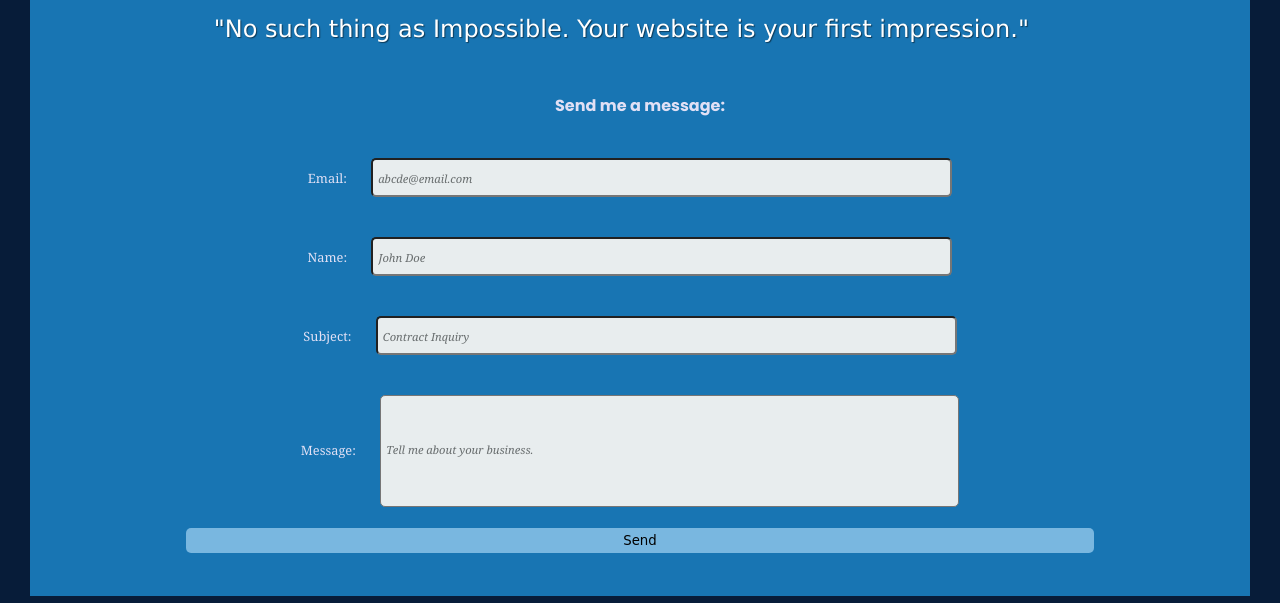
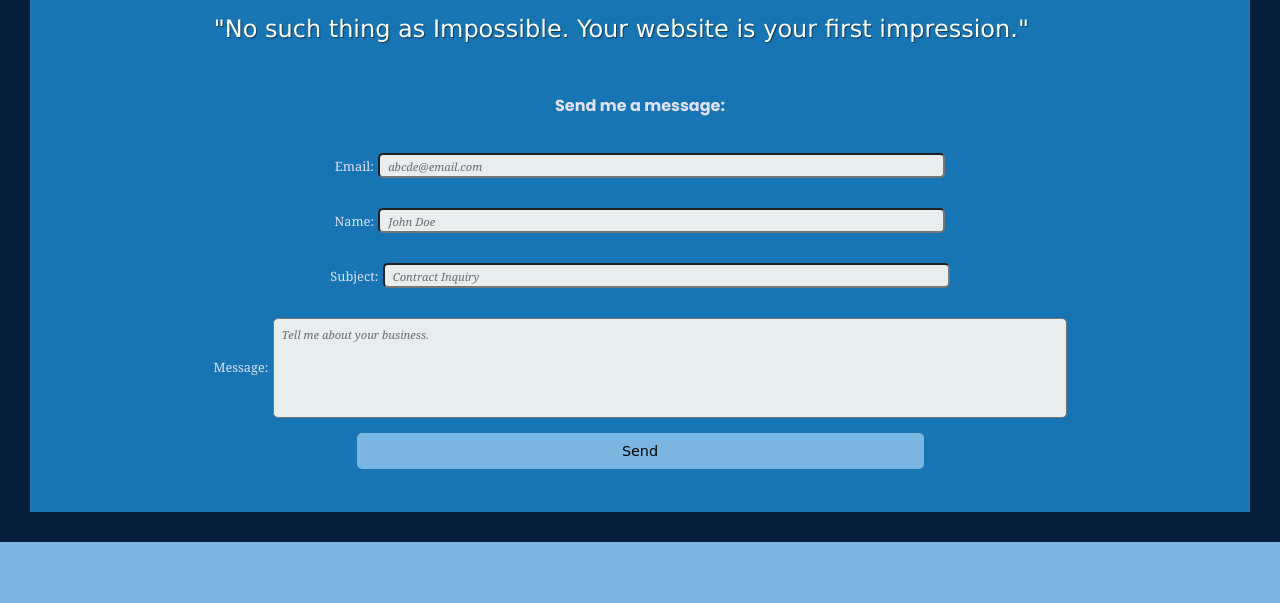
Before and after one commit to tayonaira/portfolio, a plain HTML site: page index.html in a window 1280 px wide. Shown: the part 2960-3563 px from the top of the page. Drawn offline with Linux system fonts and the light colour scheme; a web font is replaced by a local one.

Commit message:
Revise form styles for improved layout and usability
Enhanced form styles for better user experience and responsiveness across devices.

```diff
--- a/form.css
+++ b/form.css
@@ -1,77 +1,139 @@
- #contact-me {
+/* CONTACT SECTION */
+#contact-me {
     display: block;
     align-items: center;
     justify-content: center;
     font-size: 1rem;
-    margin: 30px;
-    padding: 20px;
+    margin: 20px;
+    padding: 15px;
     border: solid #1875b3;
     background-color: #1875b3;
- }
+}
+
+/* FORM CONTAINER */
 .form-container {
     display: block;
     flex-direction: column;
     justify-content: center;
-    margin: 20px;
+    margin: 15px;
+    max-width: 100%;
 }
-.textarea.msg {
-    display: inline-block;
-}
- #textarea {
-    min-height: 100px;
-    max-height: 700px;
-    resize: none; /* prevent manual sizing */
-    overflow-y: hidden;
-    width: 70%;
-    vertical-align: middle;
-}
-textarea::placeholder, input::placeholder {
-    font-style: italic;
-    color: #686d6e;
-    font-size: 0.7rem;
-    font-family: Georgia, 'Times New Roman', Times, serif;
-}
-.label-input {
-    display: inline-block;
-    font-family: Georgia, 'Times New Roman', Times, serif;
-    font-size: 0.8rem;
 
-}
+/* LABELS */
+.label-input,
 .label-message {
     display: inline-block;
     font-family: Georgia, 'Times New Roman', Times, serif;
     font-size: 0.8rem;
 }
 
-#email, #subject, #name, #textarea {
+/* INPUT FIELDS & TEXTAREA */
+#email,
+#subject,
+#name,
+#textarea {
     display: inline-block;
     font-family: Georgia, 'Times New Roman', Times, serif;
-    width: 50%;
+    width: 100%;
+    max-width: 100%;
     height: 25px;
-    margin: 20px;
-    padding: 5px;
+    margin: 15px 0;
+    padding: 8px;
     font-size: 0.8rem;
-    align-content: center;
-    justify-content: center;
     border-radius: 5px;
     background: #e8edee;
     color: #000;
+    box-sizing: border-box;
 }
-.submit{
+
+#textarea {
+    min-height: 100px;
+    max-height: 700px;
+    resize: none; /* prevent manual sizing */
+    overflow-y: hidden;
+    vertical-align: middle;
+    height: auto;
+}
+
+.textarea.msg {
+    display: inline-block;
+}
+
+/*  PLACEHOLDER STYLING */
+textarea::placeholder,
+input::placeholder {
+    font-style: italic;
+    color: #686d6e;
+    font-size: 0.7rem;
+    font-family: Georgia, 'Times New Roman', Times, serif;
+}
+
+/* BUTTON STYLING */
+.submit {
     display: inline-block;
     background-color: #79b7e0;
     color: black;
     border: none;
     border-radius: 5px;
-    align-content: center;
     font-family: cursive, Georgia, 'Times New Roman', Times, serif;
-    padding: 5px;
-    width: 80%;
+    padding: 10px 15px;
+    width: 100%;
+    max-width: 100%;
+    cursor: pointer;
+    font-size: 0.9rem;
+    box-sizing: border-box;
 }
+
 button:hover {
-    background-color:#14cc70;
+    background-color: #14cc70;
     color: white;
 }
+
 button:active {
     background-color: rgb(65, 73, 235);
 }
+
+/* RESPONSIVE DESIGN - TABLET & DESKTOP */
+
+/* Tablet (768px and up) */
+@media screen and (min-width: 768px) {
+    #contact-me {
+        margin: 30px;
+        padding: 20px;
+    }
+    .form-container {
+        margin: 20px;
+    }
+    #email,
+    #subject,
+    #name {
+        width: 70%;
+    }
+    #textarea {
+        width: 80%;
+    }
+    .submit {
+        width: 60%;
+    }
+}
+/* Desktop (1024px and up) */
+@media screen and (min-width: 1024px) {
+    #email,
+    #subject,
+    #name {
+        width: 50%;
+    }
+    #textarea {
+        width: 70%;
+    }
+    .submit {
+        width: 50%;
+    }
+}
+/* Large Desktop (1440px and up) */
+@media screen and (min-width: 1440px) {
+    #contact-me {
+        max-width: 1200px;
+        margin: 30px auto;
+    }
+}
```
